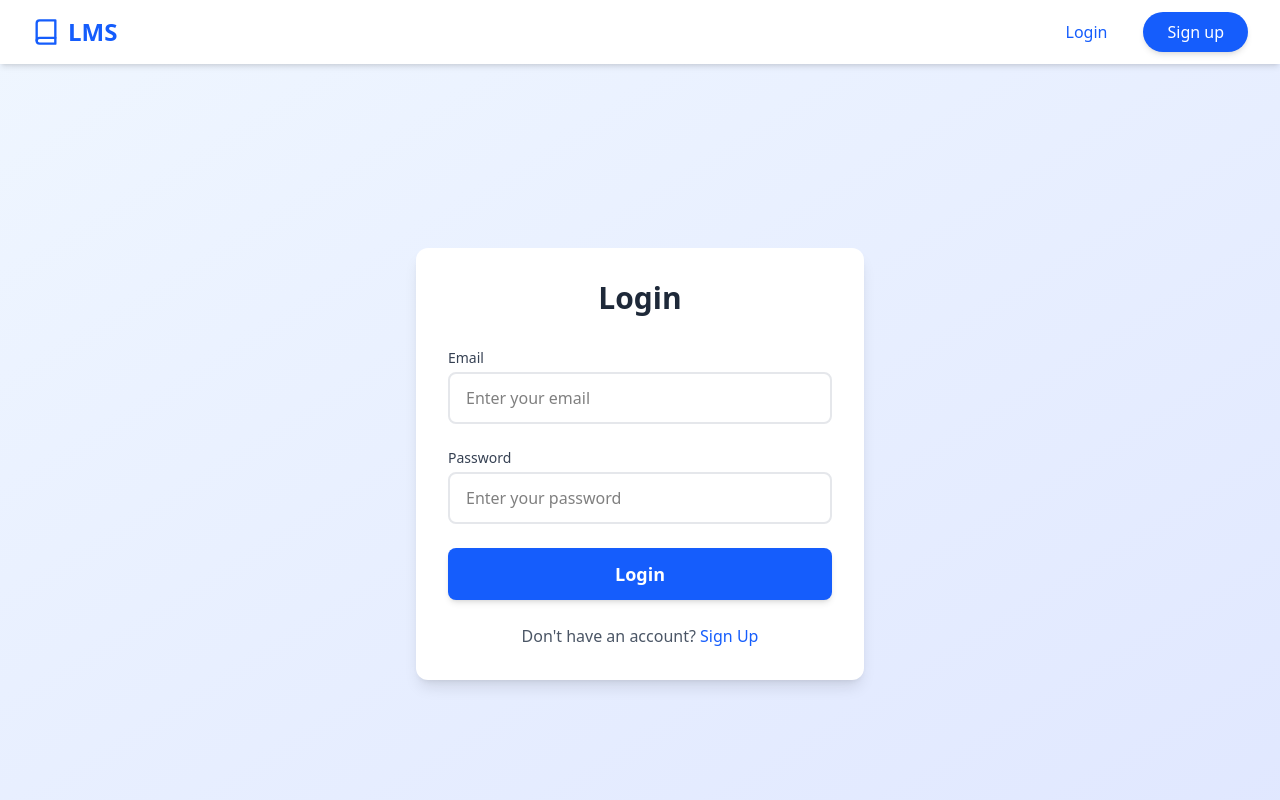
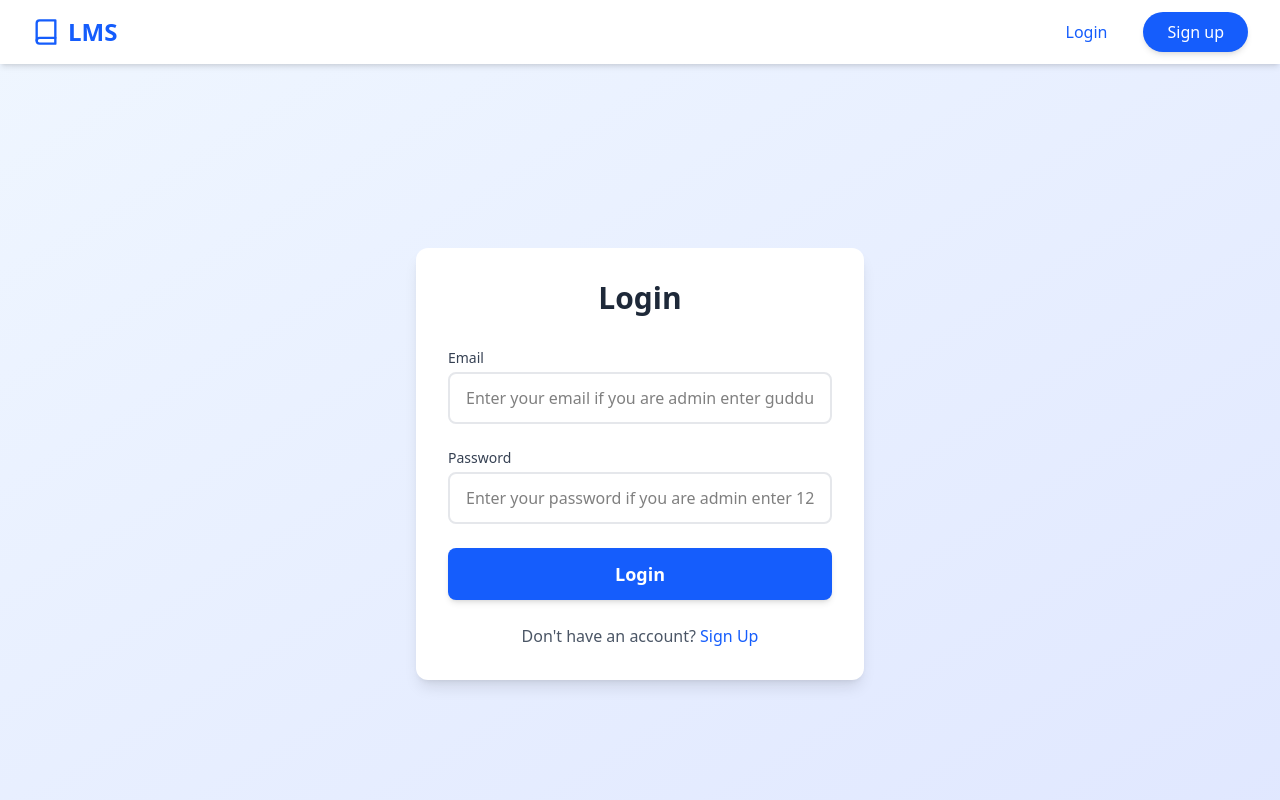
Before and after one commit to RSarvjyoti/LMS, a React (Vite) app in the folder client/: page /login in a window 1280 px wide. Shown: the top 800 px of the page. Built offline with nearby package versions, Linux system fonts and the light colour scheme.

Commit message:
Update Login.jsx

```diff
--- a/client/src/pages/Login.jsx
+++ b/client/src/pages/Login.jsx
@@ -71,7 +71,7 @@ const Login = () => {
             name="email"
             value={formData.email}
             onChange={handleChange}
-            placeholder="Enter your email"
+            placeholder="Enter your email if you are admin enter guddu@gmail.com"
             required
             className="w-full px-4 py-3 border-2 border-gray-200 rounded-lg focus:outline-none focus:border-blue-500 transition-colors duration-200"
           />
@@ -86,7 +86,7 @@ const Login = () => {
             name="password"
             value={formData.password}
             onChange={handleChange}
-            placeholder="Enter your password"
+            placeholder="Enter your password if you are admin enter 123123"
             required
             className="w-full px-4 py-3 border-2 border-gray-200 rounded-lg focus:outline-none focus:border-blue-500 transition-colors duration-200"
           />
```
